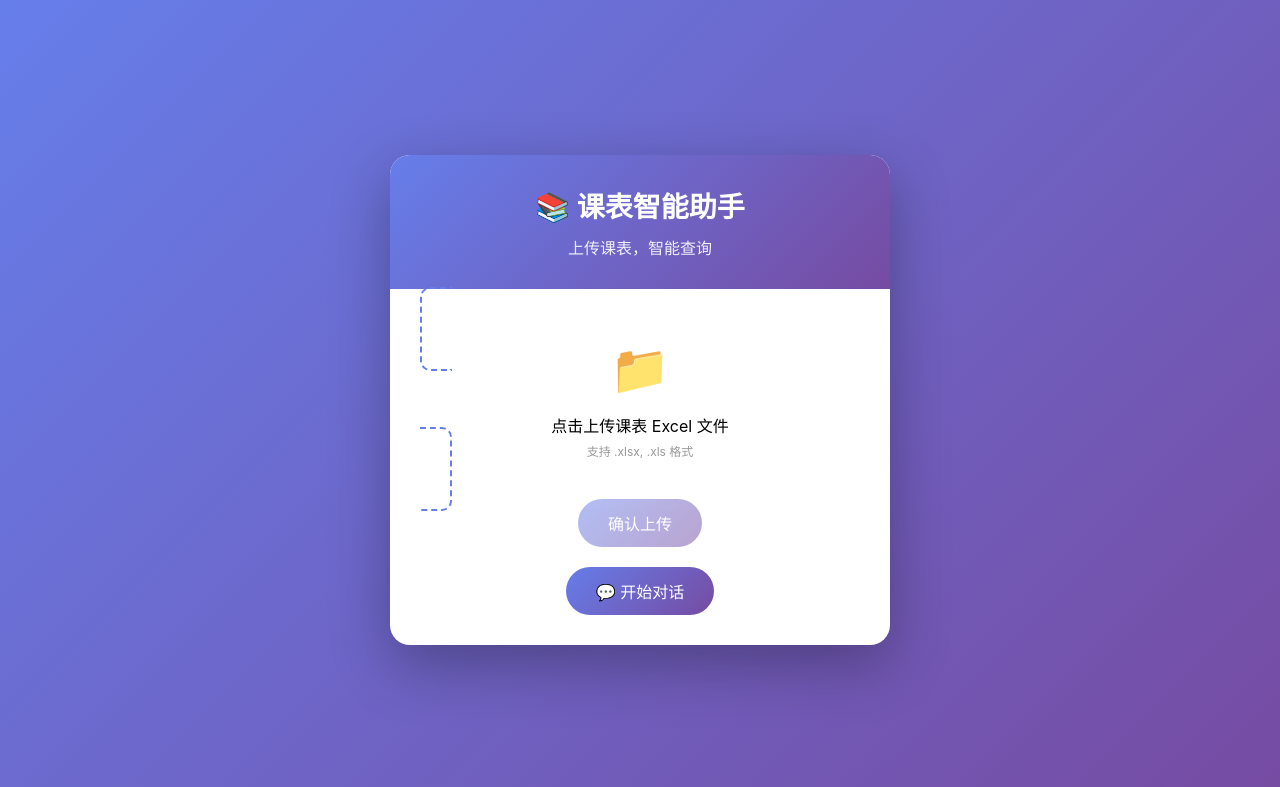
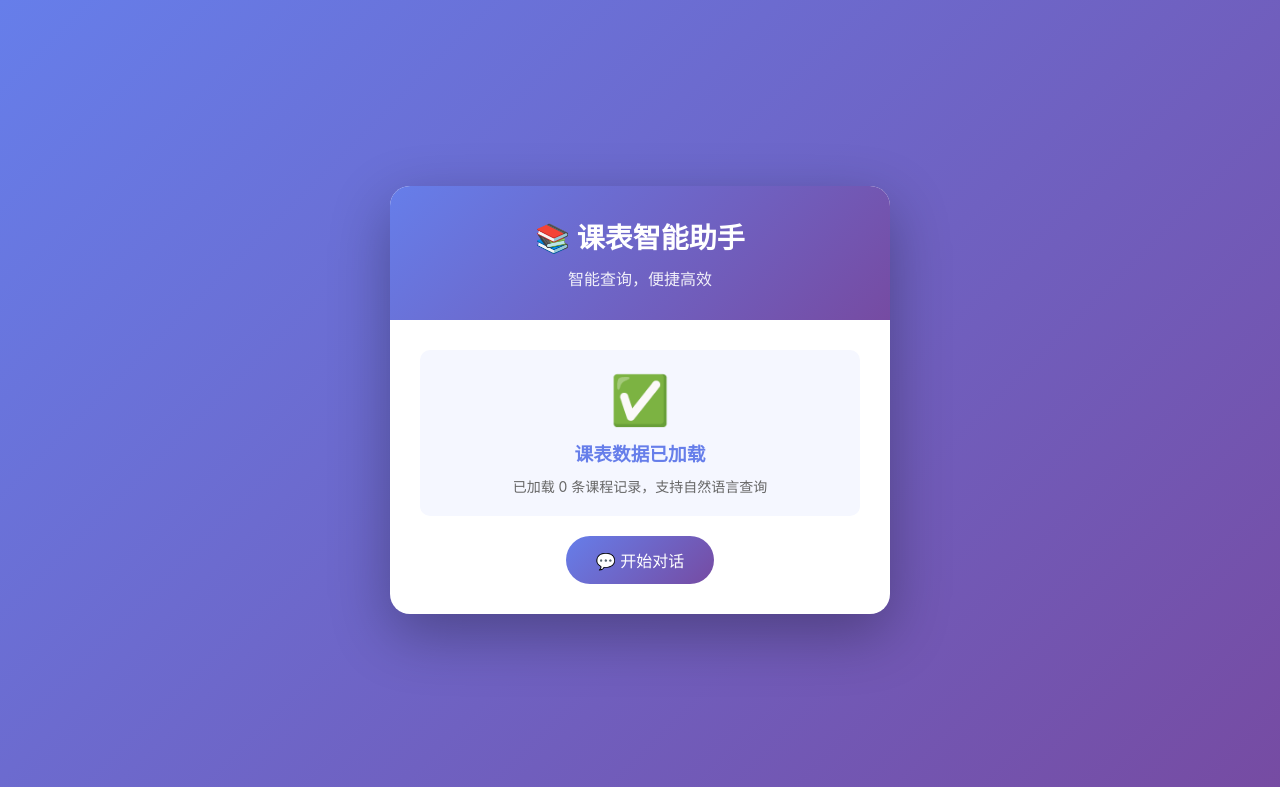
Before and after one commit to dengyixing-gcu/CourseQuery, a Flask app: page / in a window 1280 px wide. Shown: the top 787 px of the page. Run offline with Flask 3, Linux system fonts and the light colour scheme; data that the repository does not hold is empty.

Commit message:
移除手动上传功能，直接内置教师课表数据

```diff
--- a/app.py
+++ b/app.py
@@ -170,39 +170,6 @@ def api_teacher_schedule(name):
     teacher_schedule = [item for item in schedule if item['teacher'] == name]
     return jsonify(teacher_schedule)
 
-@app.route('/api/upload', methods=['POST'])
-def api_upload():
-    """上传课表 Excel 文件"""
-    global schedule_data
-
-    if 'file' not in request.files:
-        return jsonify({'error': '没有文件'}), 400
-
-    file = request.files['file']
-    if file.filename == '':
-        return jsonify({'error': '文件名为空'}), 400
-
-    if not file.filename.endswith(('.xlsx', '.xls')):
-        return jsonify({'error': '只支持 Excel 文件'}), 400
-
-    # 保存文件
-    file_path = os.path.join(app.config['UPLOAD_FOLDER'], '教师课表.xlsx')
-    os.makedirs(app.config['UPLOAD_FOLDER'], exist_ok=True)
-    file.save(file_path)
-
-    # 重新加载课表
-    schedule_data = load_schedule_from_excel(file_path)
-
-    # 更新缓存
-    if schedule_data:
-        with open(schedule_cache_file, 'w', encoding='utf-8') as f:
-            json.dump(schedule_data, f, ensure_ascii=False)
-
-    return jsonify({
-        'success': True,
-        'message': f'成功加载 {len(schedule_data)} 条课表记录'
-    })
-
 @app.route('/health')
 def health():
     """健康检查端点（用于 Render）"""
--- a/templates/index.html
+++ b/templates/index.html
@@ -32,24 +32,16 @@
         .header h1 { font-size: 28px; margin-bottom: 10px; }
         .header p { opacity: 0.9; }
         .content { padding: 30px; }
-        .upload-area {
-            border: 2px dashed #667eea;
+        .info-box {
+            background: #f5f7ff;
             border-radius: 10px;
-            padding: 30px;
+            padding: 20px;
             text-align: center;
             margin-bottom: 20px;
-            cursor: pointer;
-            transition: all 0.3s;
         }
-        .upload-area:hover {
-            background: #f5f7ff;
-            border-color: #764ba2;
-        }
-        .upload-area.has-file {
-            border-style: solid;
-            background: #e8f5e9;
-            border-color: #4caf50;
-        }
+        .info-box .icon { font-size: 48px; margin-bottom: 10px; }
+        .info-box h3 { color: #667eea; margin-bottom: 10px; }
+        .info-box p { color: #666; font-size: 14px; }
         .btn {
             background: linear-gradient(135deg, #667eea 0%, #764ba2 100%);
             color: white;
@@ -63,10 +55,10 @@
             transition: transform 0.2s;
         }
         .btn:hover { transform: translateY(-2px); }
-        .btn:disabled {
-            opacity: 0.5;
-            cursor: not-allowed;
-            transform: none;
+        .chat-link {
+            display: block;
+            text-align: center;
+            margin-top: 20px;
         }
         .status {
             margin-top: 15px;
@@ -76,35 +68,22 @@
         }
         .status.success { background: #e8f5e9; color: #2e7d32; display: block; }
         .status.error { background: #ffebee; color: #c62828; display: block; }
-        .chat-link {
-            display: block;
-            text-align: center;
-            margin-top: 20px;
-        }
-        input[type="file"] { display: none; }
     </style>
 </head>
 <body>
     <div class="container">
         <div class="header">
             <h1>📚 课表智能助手</h1>
-            <p>上传课表，智能查询</p>
+            <p>智能查询，便捷高效</p>
         </div>
         <div class="content">
-            <label class="upload-area" id="uploadArea">
-                <div id="uploadText">
-                    <span style="font-size: 48px;">📁</span>
-                    <p style="margin-top: 15px;">点击上传课表 Excel 文件</p>
-                    <p style="font-size: 12px; color: #999; margin-top: 5px;">支持 .xlsx, .xls 格式</p>
-                </div>
-                <input type="file" id="fileInput" accept=".xlsx,.xls">
-            </label>
+            <div class="info-box">
+                <div class="icon">✅</div>
+                <h3>课表数据已加载</h3>
+                <p id="courseCount">正在加载课程数据...</p>
+            </div>
 
             <div id="status" class="status"></div>
-
-            <div style="text-align: center; margin-top: 20px;">
-                <button class="btn" id="uploadBtn" disabled>确认上传</button>
-            </div>
 
             <div class="chat-link">
                 <a href="/chat" class="btn">💬 开始对话</a>
@@ -113,56 +92,19 @@
     </div>
 
     <script>
-        const fileInput = document.getElementById('fileInput');
-        const uploadArea = document.getElementById('uploadArea');
-        const uploadText = document.getElementById('uploadText');
-        const uploadBtn = document.getElementById('uploadBtn');
-        const status = document.getElementById('status');
+        async function loadCourseCount() {
+            try {
+                const response = await fetch('/api/schedule');
+                const schedule = await response.json();
+                document.getElementById('courseCount').textContent =
+                    `已加载 ${schedule.length} 条课程记录，支持自然语言查询`;
+            } catch (error) {
+                document.getElementById('courseCount').textContent =
+                    '课程数据加载成功，点击开始对话进行查询';
+            }
+        }
 
-        let selectedFile = null;
-
-        fileInput.addEventListener('change', (e) => {
-            selectedFile = e.target.files[0];
-            if (selectedFile) {
-                uploadText.innerHTML = `
-                    <span style="font-size: 48px;">📄</span>
-                    <p style="margin-top: 15px;">${selectedFile.name}</p>
-                    <p style="font-size: 12px; color: #666; margin-top: 5px;">${(selectedFile.size / 1024).toFixed(1)} KB</p>
-                `;
-                uploadArea.classList.add('has-file');
-                uploadBtn.disabled = false;
-            }
-        });
-
-        uploadBtn.addEventListener('click', async () => {
-            if (!selectedFile) return;
-
-            const formData = new FormData();
-            formData.append('file', selectedFile);
-
-            status.className = 'status';
-            status.textContent = '上传中...';
-
-            try {
-                const response = await fetch('/api/upload', {
-                    method: 'POST',
-                    body: formData
-                });
-
-                const result = await response.json();
-
-                if (response.ok && result.success) {
-                    status.className = 'status success';
-                    status.textContent = `✅ ${result.message}`;
-                } else {
-                    status.className = 'status error';
-                    status.textContent = `❌ ${result.error || '上传失败'}`;
-                }
-            } catch (error) {
-                status.className = 'status error';
-                status.textContent = `❌ 网络错误：${error.message}`;
-            }
-        });
+        loadCourseCount();
     </script>
 </body>
 </html>
```
Also changed, not shown: 1 other file.
